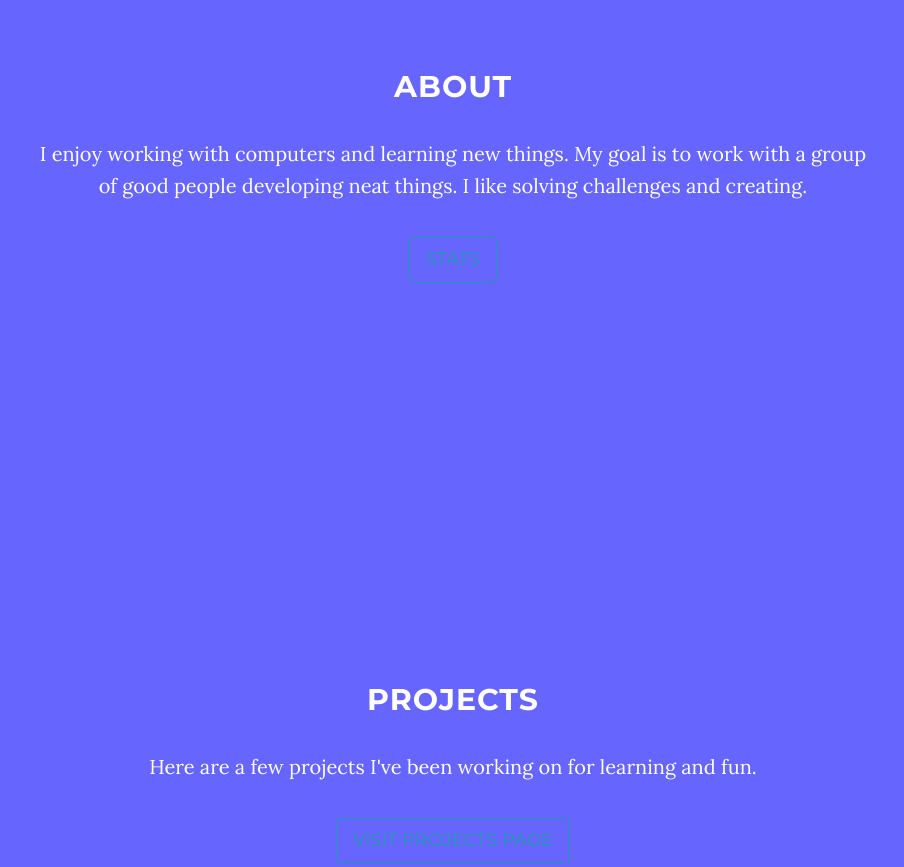
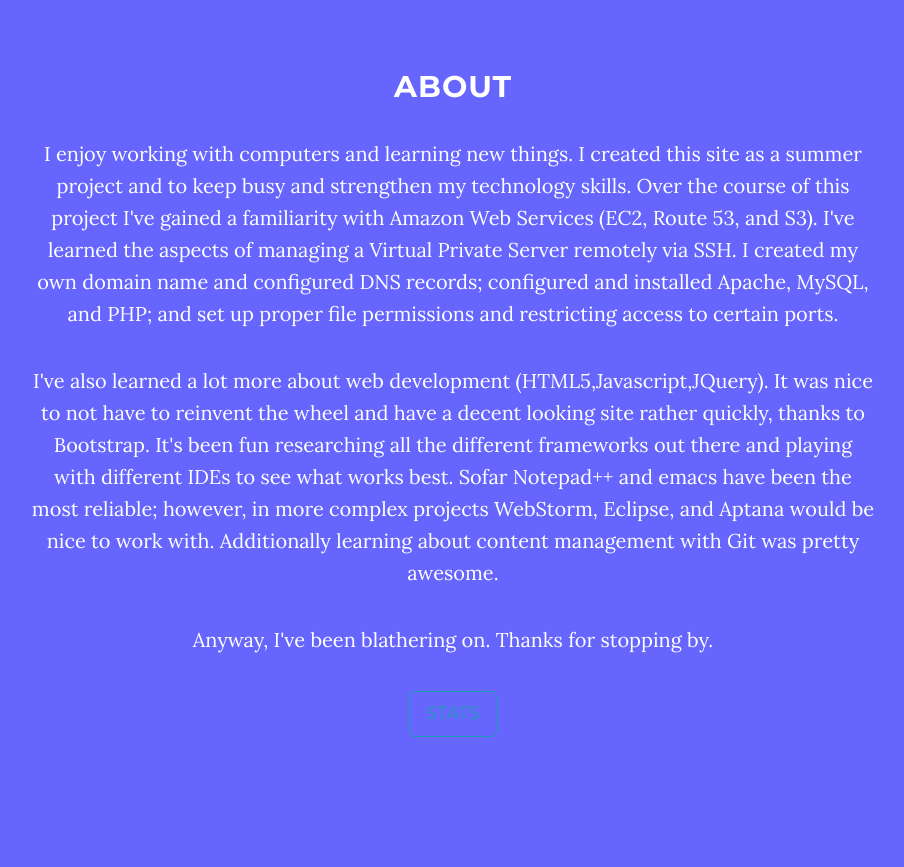
Before and after one commit to GxOff/rosebud, a plain HTML site: page index.html in a window 1280 px wide. Shown: the part 780-1647 px from the top of the page, without its empty margins (187-1091 px from the left). Drawn offline with Linux system fonts and the light colour scheme.

Commit message:
edited about section

```diff
--- a/index.html
+++ b/index.html
@@ -92,12 +92,20 @@
             <div class="col-lg-8 col-lg-offset-2">
                 <h2>About</h2>
                 <p>
-				I enjoy working with computers and learning new things. My goal is to work with a group of good people developing neat things. I like solving challenges and creating.
+				I enjoy working with computers and learning new things. I created this site as a summer project and to keep busy and strengthen my technology skills.
+				Over the course of this project I've gained a familiarity with Amazon Web Services (EC2, Route 53, and S3). I've learned
+				the aspects of managing a Virtual Private Server remotely via SSH. I created my own domain name and configured DNS records;
+				configured and installed Apache, MySQL, and PHP; and set up proper file permissions and restricting access to certain ports.
 				</p>
 				<p>
-
+				I've also learned a lot more about web development (HTML5,Javascript,JQuery). It was nice to not have to reinvent the wheel and have a decent looking site rather
+				quickly, thanks to Bootstrap. It's been fun researching all the different frameworks out there and playing with different IDEs to see what works best. Sofar Notepad++
+				and emacs have been the most reliable; however, in more complex projects WebStorm, Eclipse, and Aptana would be nice to work with. Additionally learning about content
+				management with Git was pretty awesome.
 				</p>
-
+				<p>
+				Anyway, I've been blathering on. Thanks for stopping by.
+				</p>
 				<a href="#" class="btn btn-default btn-lg">Stats</a>
             </div>
         </div>
@@ -109,7 +117,7 @@
             <div class="container">
                 <div class="col-lg-8 col-lg-offset-2">
                     <h2>Projects</h2>
-                    <p>Here are a few projects I've been working on for learning and fun.
+                    <p>Here are a few personal projects I've been working on for fun.
 					</p>
                     <a href="projects/index.html" class="btn btn-default btn-lg">Visit Projects Page</a>
                 </div>
```
